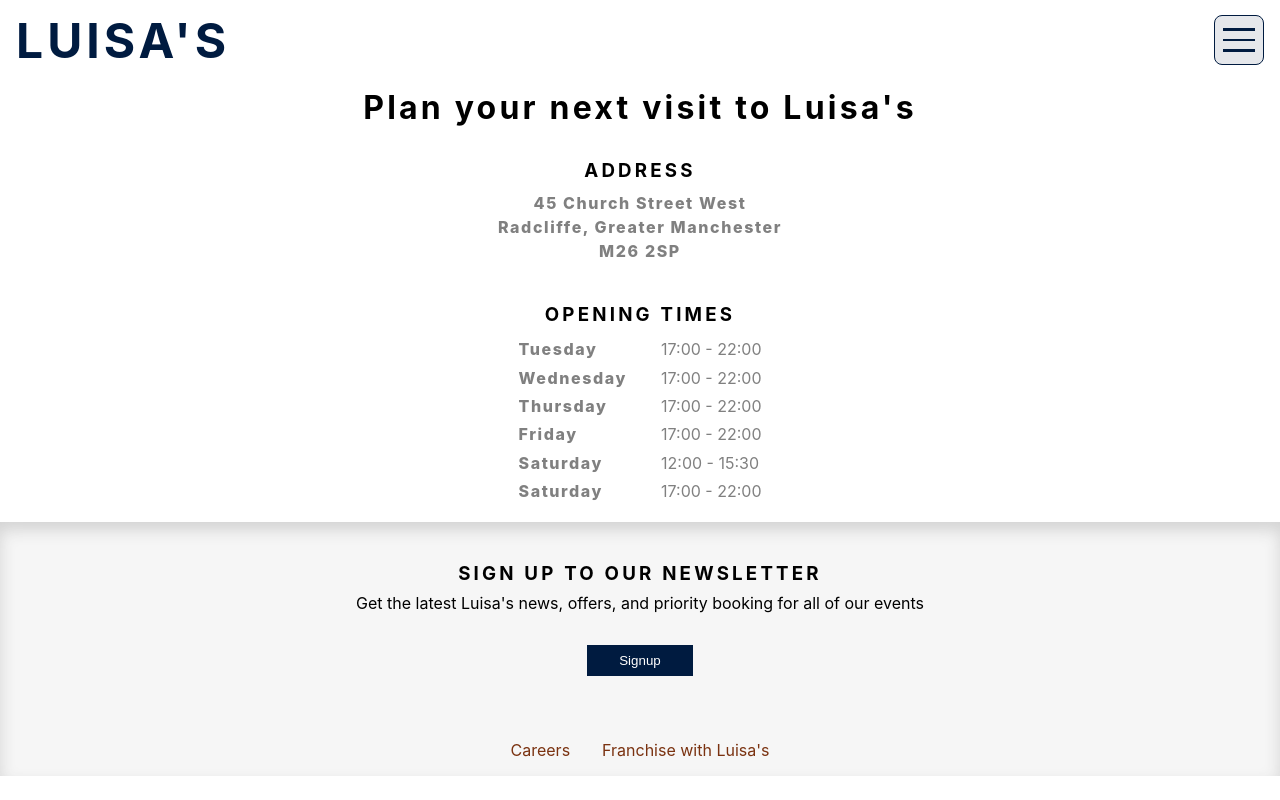
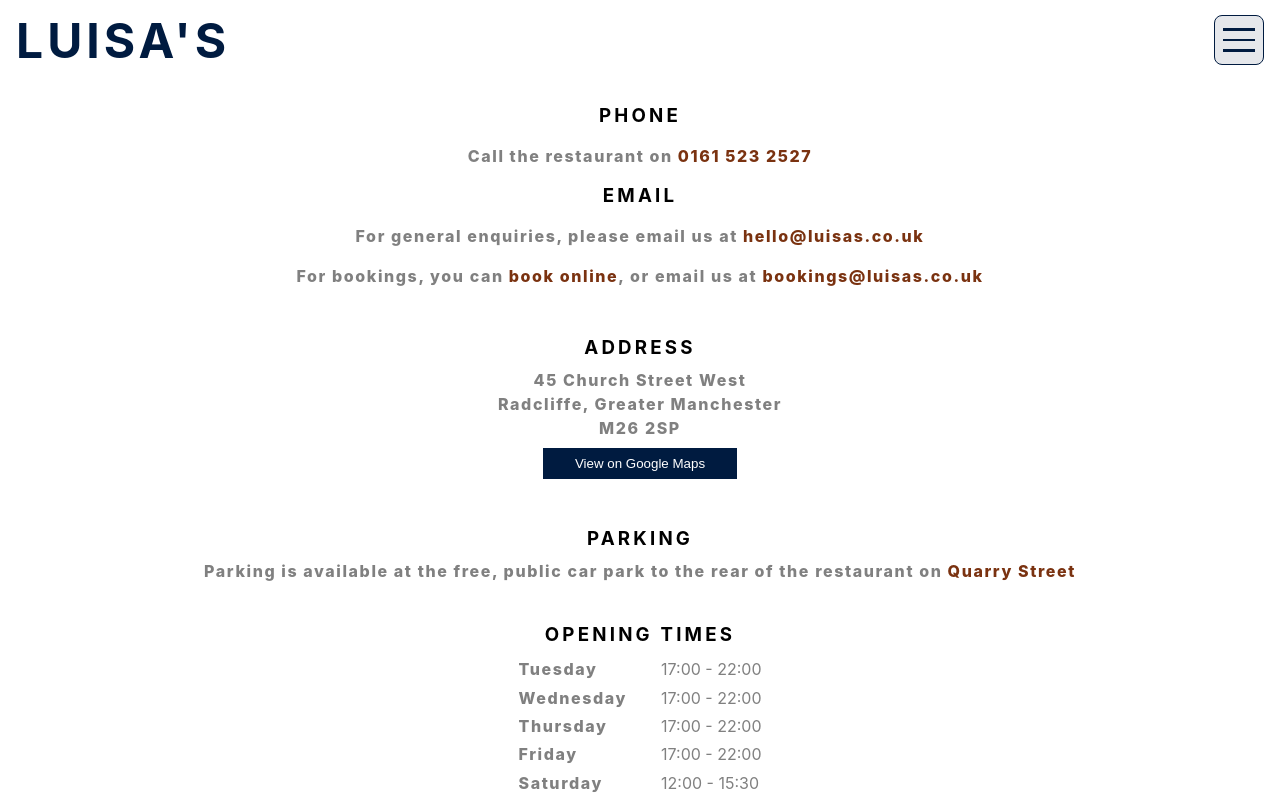
Before and after one commit to DomSzafranski/luisas-react, a React (Create React App) app: page /visit-us in a window 1280 px wide. Shown: the top 800 px of the page. Built offline with nearby package versions, Linux system fonts and the light colour scheme.

Commit message:
updates to visit us page

```diff
--- /dev/null
+++ b/src/Components/Buttons/ctaButtons.js
@@ -0,0 +1,18 @@
+import React from "react";
+import { Link } from "react-router-dom";
+
+export const BookTable = props => {
+    return <a href='https://luisas.resos.com' target='blank'><button className="cta-button">{props.buttonText}</button></a>
+}
+
+export const OrderOnline = props => {
+    return <a href='https://goodeats.io/lcl' target='blank'><button className="cta-button">{props.buttonText}</button></a>
+}
+
+export const InternalNav = props => {
+    return <Link to={props.path}><button className="cta-button">{props.buttonText}</button></Link>
+}
+
+export const ExternalNav = props => {
+    return <a href={props.path} target='blank'><button className="cta-button">{props.buttonText}</button></a>
+}
--- a/src/Components/Contact Information/Address/Address.js
+++ b/src/Components/Contact Information/Address/Address.js
@@ -1,4 +1,5 @@
 import React from "react";
+import { ExternalNav } from "../../Buttons/ctaButtons";
 import './Address.css';
 
 export const Address = () => {
@@ -9,6 +10,7 @@ export const Address = () => {
                 <p>45 Church Street West</p>
                 <p>Radcliffe, Greater Manchester</p>
                 <p>M26 2SP</p>
+                <ExternalNav path="https://goo.gl/maps/y6Nwv5GpWNjP2G5d9" buttonText="View on Google Maps"/>
             </address>
         </div>
     )
--- /dev/null
+++ b/src/Components/Contact Information/Contact Information/ContactInformation.css
@@ -0,0 +1,31 @@
+.ContactInfoContainer {
+    display: flex;
+    flex-flow: column nowrap;
+    justify-content: center;
+    align-items: center;
+}
+
+.ContactInfo {
+    display: flex;
+    justify-content: center;
+    align-items: center;
+    flex-flow: column nowrap;
+    text-align: center;
+
+    font-style: normal;
+    line-height: 1.5rem;
+}
+
+.ContactInfo h3 {
+    text-transform: uppercase;
+    letter-spacing: 0.2rem;
+}
+
+.ContactInfo p {
+    text-align: center;
+    color: grey;
+    font-weight: 800;
+    letter-spacing: 0.1rem;
+    padding: 0.5rem;
+
+}
--- /dev/null
+++ b/src/Components/Contact Information/Contact Information/ContactInformation.js
@@ -0,0 +1,25 @@
+import React from "react";
+import './ContactInformation.css';
+
+export const PhoneNumber = () => {
+    return (
+            <div className="ContactInfo">
+                <div className="Phone">
+                    <h3>Phone</h3>
+                    <p>Call the restaurant on <a>0161 523 2527</a></p>
+                </div>
+            </div>
+    )
+}
+
+export const EmailAddress = () => {
+    return (
+            <div className="ContactInfo">
+                <div className="Email">
+                    <h3>Email</h3>
+                    <p>For general enquiries, please email us at <a href="mailto:hello@luisas.co.uk">hello@luisas.co.uk</a></p>
+                    <p>For bookings, you can <a href="https://luisas.resos.com" target="_blank">book online</a>, or email us at <a href="mailto:bookings@luisas.co.uk">bookings@luisas.co.uk</a></p>
+                </div>
+            </div>
+    )
+}
--- /dev/null
+++ b/src/Components/Contact Information/Parking/Parking.css
@@ -0,0 +1,29 @@
+.parkingContainer {
+    display: flex;
+    flex-flow: column nowrap;
+    justify-content: center;
+    align-items: center;
+}
+
+.parking {
+    display: flex;
+    justify-content: center;
+    align-items: center;
+    flex-flow: column nowrap;
+
+    font-style: normal;
+    line-height: 1.5rem;
+}
+
+.parking h3 {
+    text-transform: uppercase;
+    letter-spacing: 0.2rem;
+}
+
+.parking p {
+    text-align: center;
+    color: grey;
+    font-weight: 800;
+    letter-spacing: 0.1rem;
+
+}
--- /dev/null
+++ b/src/Components/Contact Information/Parking/Parking.js
@@ -0,0 +1,13 @@
+import React from "react";
+import './Parking.css';
+
+export const Parking = () => {
+    return (
+        <div classname="parkingContainer">
+            <div className="parking">
+            <h3>Parking</h3>
+                <p>Parking is available at the free, public car park to the rear of the restaurant on <a href="https://goo.gl/maps/y6Nwv5GpWNjP2G5d9" target="_blank">Quarry Street</a></p>
+            </div>
+        </div>
+    )
+}
--- a/src/Components/Footer/Footer.js
+++ b/src/Components/Footer/Footer.js
@@ -11,11 +11,12 @@ export const Footer = () => {
         <footer>
             <div className="innerFooter">
                 {/* Don't render the opening times in the footer if currently on the visit us page */}
+
                 {useLocation().pathname !== '/visit-us' ?
                     <section>
                         <OpeningTimesContainer />
                     </section>
-                : null}
+                    : null}
                 <section>
                     <SignupForm />
                 </section>
--- a/src/Components/HeroBanner/HeroBanner.js
+++ b/src/Components/HeroBanner/HeroBanner.js
@@ -1,5 +1,5 @@
 import './HeroBanner.css';
-import { NavLink } from 'react-router-dom';
+import { BookTable, OrderOnline, InternalNav } from '../Buttons/ctaButtons';
 
 export const HeroBanner = props => {
     return (
@@ -15,9 +15,9 @@ export const HeroBanner = props => {
                         <h2>Welcome to Luisa's</h2>
                         <h3>The home of Wood Fired, Sourdough Pizza in Radciffe</h3>
                         <div className='buttonsContainer'>
-                            <a href='https://luisas.resos.com' target='blank'><button className="cta-button">Book a Table</button></a>
-                            <NavLink to='./menu'><button className="cta-button">View Menu</button></NavLink>
-                            <a href='https://goodeats.io/lcl' target='blank'><button className="cta-button">Order Online</button></a>
+                            <BookTable buttonText="Book a Table" />
+                            <InternalNav buttonText="View Menu" path="/menu" />
+                            <OrderOnline buttonText="Order Online" />
                         </div>
                     </div>
                 </div>
--- a/src/Pages/Visit-Us/VisitUs.css
+++ b/src/Pages/Visit-Us/VisitUs.css
@@ -3,6 +3,14 @@
     justify-content: center;
     align-items: center;
     flex-flow: column nowrap;
+}
+
+.MainContainer {
+    display: flex;
+    justify-content: center;
+    align-items: space-evenly;
+    flex-flow: column wrap;
+    width: 90vw;
 }
 
 
@@ -11,6 +19,7 @@
     justify-content: center;
     align-items: center;
     flex-flow: column nowrap;
+    width: 100%;
 }
 
 .HeaderTitle {
@@ -20,11 +29,5 @@
 
 .ContactInformation section {
     padding: 1rem;
+    width: 100%;
 }
-
-.MainContainer {
-    display: flex;
-    justify-content: center;
-    align-items: space-evenly;
-    flex-flow: row wrap;
-}
--- a/src/Pages/Visit-Us/VisitUs.js
+++ b/src/Pages/Visit-Us/VisitUs.js
@@ -1,26 +1,30 @@
 import React from "react";
 import './VisitUs.css';
+import { PhoneNumber, EmailAddress } from "../../Components/Contact Information/Contact Information/ContactInformation";
 import { Address } from "../../Components/Contact Information/Address/Address";
+import { Parking } from "../../Components/Contact Information/Parking/Parking";
 import { OpeningTimesContainer } from "../../Components/Contact Information/Opening Times/OpeningTimesContainer";
+
 
 export const VisitUs = () => {
     return (
         <div className="VisitUsContainer">
-            <header>
-                <h3 className="HeaderTitle">Plan your next visit to Luisa's</h3>
-            </header>
             <div className="MainContainer">
                 <div className="ContactInformation">
                     <section>
+                        <PhoneNumber />
+                        <EmailAddress />
+                    </section>
+                    <section>
                         <Address />
+                    </section>
+                    <section>
+                        <Parking />
                     </section>
                     <section>
                         <OpeningTimesContainer />
                     </section>
                 </div>
-                <div className="ContactForm">
-
-                </div>
             </div>
         </div>
     )
```
